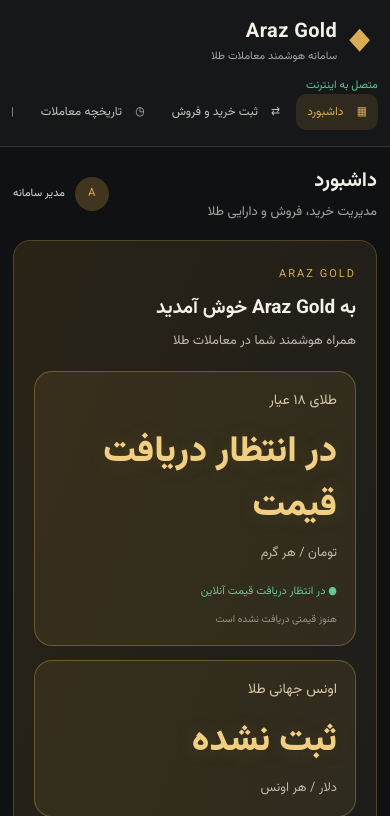
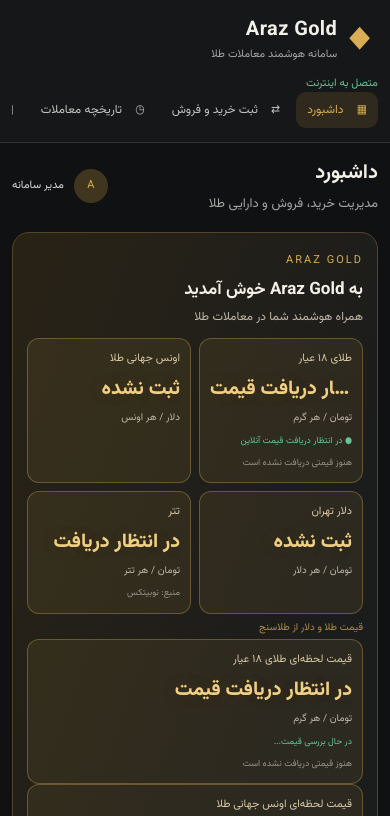
Before and after one commit to arsalanferaghat/Araz-Gold, a plain HTML site: page index.html in a window 390 px wide. Shown: the top 816 px of the page. Drawn offline with Linux system fonts and the light colour scheme; no server answers.

Commit message:
Update style.css

```diff
--- a/style.css
+++ b/style.css
@@ -1042,3 +1042,210 @@ footer a:hover {
         font-size: 27px;
     }
 }
+
+
+/* =====================================
+   ARAZ GOLD - NEW COMPACT LAYOUT
+===================================== */
+
+/* قرارگیری منوی دسکتاپ در سمت چپ */
+@media (min-width: 651px) {
+    body {
+        direction: ltr;
+        display: flex;
+    }
+
+    .sidebar {
+        direction: rtl;
+        border-left: 0;
+        border-right: 1px solid var(--line);
+        width: 225px;
+        min-width: 225px;
+        min-height: 100vh;
+    }
+
+    main {
+        direction: rtl;
+        flex: 1;
+        width: auto;
+        max-width: none;
+        min-width: 0;
+        margin: 0;
+        padding: 20px 26px;
+    }
+}
+
+/* فشرده‌سازی بخش خوشامدگویی */
+.welcome {
+    padding: 16px 20px;
+    margin-bottom: 12px;
+}
+
+.welcome h2 {
+    font-size: 20px;
+    margin: 5px 0;
+}
+
+.welcome p {
+    font-size: 12px;
+}
+
+.coin {
+    display: none;
+}
+
+/* چهار قیمت در یک ردیف */
+.hero-prices {
+    display: grid;
+    grid-template-columns: repeat(4, minmax(0, 1fr));
+    gap: 10px;
+    width: 100%;
+    max-width: none;
+    margin-top: 14px;
+}
+
+.hero-price {
+    min-width: 0;
+    padding: 12px 13px;
+    border-radius: 12px;
+    gap: 4px;
+    overflow: hidden;
+}
+
+.hero-price-title {
+    font-size: 12px;
+    margin-bottom: 2px;
+    white-space: nowrap;
+}
+
+.hero-price strong {
+    font-size: clamp(16px, 1.65vw, 24px);
+    line-height: 1.7;
+    white-space: nowrap;
+    overflow: hidden;
+    text-overflow: ellipsis;
+}
+
+.hero-price-info {
+    font-size: 10px;
+    margin-top: 0;
+}
+
+.hero-price-status {
+    font-size: 10px;
+    margin-top: 5px;
+}
+
+.hero-price-updated {
+    font-size: 9px;
+    margin-top: 3px;
+    line-height: 1.8;
+}
+
+.price-source {
+    margin-top: 5px;
+    font-size: 10px;
+}
+
+/* حذف فضای اضافی پنل‌های قیمت قدیمی */
+.market {
+    display: none;
+}
+
+/* تبلت و نمایشگرهای متوسط */
+@media (max-width: 1050px) and (min-width: 651px) {
+    .hero-prices {
+        grid-template-columns: repeat(2, minmax(0, 1fr));
+    }
+
+    .hero-price strong {
+        font-size: 22px;
+    }
+}
+
+/* موبایل */
+@media (max-width: 650px) {
+    body {
+        display: block;
+        direction: rtl;
+    }
+
+    .sidebar {
+        width: 100%;
+        min-width: 0;
+        padding: 10px 12px;
+        border-right: 0;
+        border-left: 0;
+        border-bottom: 1px solid var(--line);
+    }
+
+    .sidebar nav {
+        display: flex;
+        overflow-x: auto;
+        gap: 5px;
+    }
+
+    .nav {
+        flex-shrink: 0;
+        white-space: nowrap;
+    }
+
+    main {
+        width: 100%;
+        padding: 14px 12px;
+    }
+
+    .welcome {
+        padding: 14px;
+    }
+
+    .welcome h2 {
+        font-size: 17px;
+    }
+
+    .hero-prices {
+        grid-template-columns: repeat(2, minmax(0, 1fr));
+        gap: 8px;
+        margin-top: 12px;
+    }
+
+    .hero-price {
+        padding: 11px 10px;
+    }
+
+    .hero-price-title {
+        font-size: 11px;
+    }
+
+    .hero-price strong {
+        font-size: clamp(17px, 5vw, 23px);
+    }
+
+    .hero-price-info {
+        font-size: 10px;
+    }
+
+    .hero-price-status,
+    .hero-price-updated {
+        font-size: 9px;
+    }
+
+    .price-source {
+        font-size: 10px;
+    }
+}
+
+/* موبایل کوچک */
+@media (max-width: 380px) {
+    .hero-price {
+        padding: 9px 7px;
+    }
+
+    .hero-price-title {
+        font-size: 10px;
+    }
+
+    .hero-price strong {
+        font-size: 16px;
+    }
+}
```
